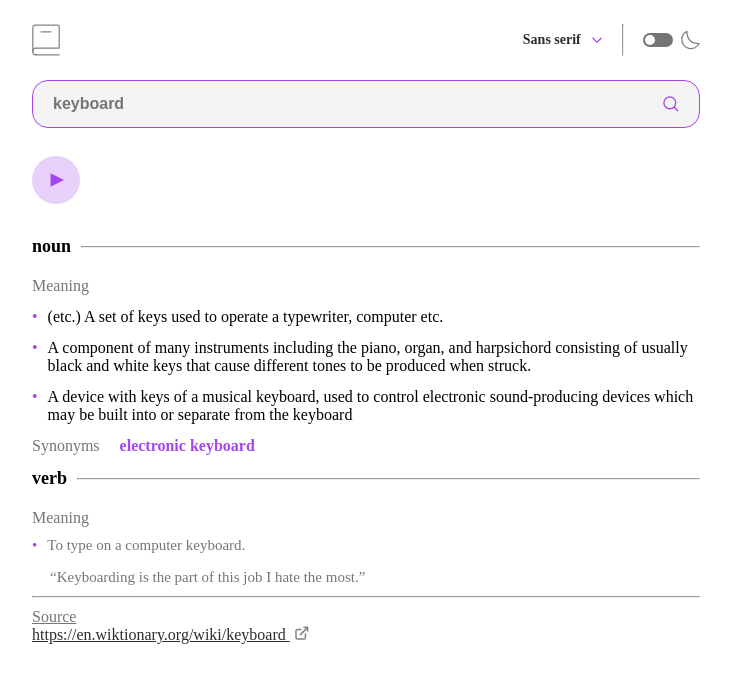
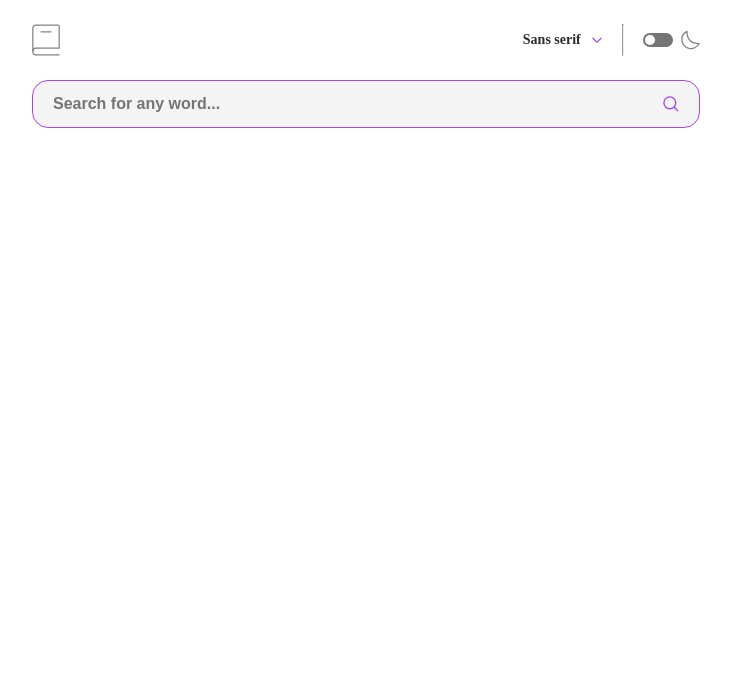
Before and after one commit to RhodyArthur/Dictionary-App, an Angular app in the folder dictionary-app/: page / in a window 1280 px wide. Shown: the top 682 px of the page, without its empty margins (248-979 px from the left). Built offline with nearby package versions, Linux system fonts and the light colour scheme.

Commit message:
word meanings completed

```diff
--- a/dictionary-app/angular.json
+++ b/dictionary-app/angular.json
@@ -96,5 +96,8 @@
         }
       }
     }
+  },
+  "cli": {
+    "analytics": false
   }
 }
--- a/dictionary-app/src/app/app.component.html
+++ b/dictionary-app/src/app/app.component.html
@@ -1,5 +1,18 @@
 <div  class="main-container">
   <app-header (toggleThemeEvent)="toggleTheme()"></app-header>
   <app-search (searchResult)="handleSearchResult($event)"></app-search>
-  <app-word-details [data]="searchResult"></app-word-details>
+  <!-- conditionally render data or no results -->
+   @if(searchResult && searchResult.length > 0){
+     <app-word-details [data]="searchResult"></app-word-details>
+   }
+   @else {
+
+   }
+   <!-- <div *ngIf="searchResult && searchResult.length > 0; else noResults">
+    <app-word-details [data]="searchResult"></app-word-details>
+  </div> -->
+
+  <ng-template #noResults>
+    <p>No meaning found.</p>
+  </ng-template>
 </div>
--- a/dictionary-app/src/app/app.component.ts
+++ b/dictionary-app/src/app/app.component.ts
@@ -6,18 +6,21 @@ import { WordDetailsComponent } from "./word-details/word-details.component";
 import { ThemeserviceService } from './services/themeservice.service';
 import { FormsModule } from '@angular/forms';
 import { response } from './interfaces/response.interface';
+import { CommonModule } from '@angular/common';
 
 @Component({
   selector: 'app-root',
   standalone: true,
   imports: [RouterOutlet, HeaderComponent, SearchComponent, WordDetailsComponent,
-    FormsModule
+    FormsModule,
+    CommonModule
   ],
   templateUrl: './app.component.html',
   styleUrl: './app.component.css'
 })
 export class AppComponent {
   title = 'dictionary-app';
+  searchResult:response[] = []
 
   constructor (private themeService: ThemeserviceService){}
 
@@ -25,11 +28,7 @@ export class AppComponent {
     this.themeService.toggleDarkMode();
   }
 
-  searchResult!:response[]
   handleSearchResult(meaning:response[]) {
     this.searchResult = meaning;
-    console.log('in app comp, def meaning: ', this.searchResult[0].word)
-    // console.log('Received search results:', this.searchResult[0].word);
-    // Handle data as needed
   }
 }
--- a/dictionary-app/src/app/search/search.component.css
+++ b/dictionary-app/src/app/search/search.component.css
@@ -27,6 +27,14 @@ svg {
 }
 
 
+.error-outline{
+    border: 1px solid var(--error-color);
+}
+
+.error {
+    color: var(--error-color);
+    margin: 3px 24px;
+}
 /*
 ======================
 HOVER EFFECTS
--- a/dictionary-app/src/app/search/search.component.html
+++ b/dictionary-app/src/app/search/search.component.html
@@ -1,5 +1,9 @@
-<div class="search__content">
-    <input type="text" name="search" id="search" placeholder="keyboard" [(ngModel)]="searchTerm">
+<div class="search__content" [ngClass]="{'error-outline':showErrorMsg}">
+
+    <input type="text" name="search" id="search" placeholder="Search for any word..." [(ngModel)]="searchTerm" (keyup.enter)="searchWord()">
     <svg xmlns="http://www.w3.org/2000/svg" width="16" height="16" viewBox="0 0 18 18" (click)="searchWord()">
         <path fill="none" stroke="#A445ED" stroke-linecap="round" stroke-linejoin="round" stroke-width="1.5" d="m12.663 12.663 3.887 3.887M1 7.664a6.665 6.665 0 1 0 13.33 0 6.665 6.665 0 0 0-13.33 0Z"/></svg>
-</div>
+    </div>
+    @if(showErrorMsg){
+        <p class="error">Whoops, can't be empty...</p>
+    }
--- a/dictionary-app/src/app/search/search.component.ts
+++ b/dictionary-app/src/app/search/search.component.ts
@@ -4,11 +4,14 @@ import { FormsModule } from '@angular/forms';
 import { error } from 'console';
 import { response } from '../interfaces/response.interface';
 import { catchError, of } from 'rxjs';
+import { CommonModule } from '@angular/common';
 
 @Component({
   selector: 'app-search',
   standalone: true,
-  imports: [FormsModule],
+  imports: [FormsModule,
+    CommonModule
+  ],
   templateUrl: './search.component.html',
   styleUrl: './search.component.css'
 })
@@ -18,8 +21,9 @@ export class SearchComponent implements OnInit{
 
   constructor(private apiService: ApiService) {}
 
-  searchTerm: string = ''
-
+  searchTerm: string = '';
+  // display error message
+  showErrorMsg:boolean = false;
 
   @Output()
   searchResult = new EventEmitter<any>();
@@ -30,9 +34,11 @@ export class SearchComponent implements OnInit{
   searchWord(){
     // validating input field
     if (!this.searchTerm.trim()){
-      console.log('please enter a value')
+      this.showErrorMsg = true;
       return;
     }
+
+    this.showErrorMsg = false;
     this.apiService.fetchDefinition(this.searchTerm.trim())
     .pipe(catchError(error => {
       console.error('Error fetching data:', error);
@@ -41,7 +47,10 @@ export class SearchComponent implements OnInit{
     .subscribe(data => {
       console.log(data)
       this.searchResult.emit(data)
+      this.searchTerm = ''
     })
+
+
   }
 
 }
--- a/dictionary-app/src/app/word-details/word-details.component.css
+++ b/dictionary-app/src/app/word-details/word-details.component.css
@@ -78,12 +78,14 @@ ul {
     gap: 20px;
     margin-inline: 24px;
     margin-bottom: 13px;
+    flex-wrap: wrap;
+    width: 87%;
 }
 .synonyms{
     font-size: 16px;
     color: var(--text-color);
 }
-.keyboard {
+.synonym{
     color: var(--active-color);
     font-size: 16px;
     font-weight: 600;
@@ -130,3 +132,21 @@ a {
     color: var(--text-inputColor);
     margin-right: 5px;
 }
+
+/*
+===================
+HOVER EFFECTS
+=================== */
+  .play-btn:hover g circle {
+    fill: var(--active-color);
+    opacity: 0.9;
+  }
+
+  .play-btn:hover g path {
+    fill: var(--white);
+  }
+
+  .synonym:hover {
+    text-decoration: underline;
+    cursor: pointer;
+  }
--- a/dictionary-app/src/app/word-details/word-details.component.html
+++ b/dictionary-app/src/app/word-details/word-details.component.html
@@ -1,39 +1,35 @@
+@if(data){
 <div class="audio-container">
-    <div class="word-container" *ngIf="data">
-        <!-- <p class="word">keyboard</p> -->
+    <div class="word-container">
         <p class="word">{{data[0].word}}</p>
-        <p class="phonics">{{data[0].phonetic}}</p>
+
+        @if(!data[0].phonetic){
+            <p class="phonics">{{data[0].phonetics[1].text}}</p>
+        }
+        @else {
+            <p class="phonics">{{data[0].phonetic}}</p>
+        }
     </div>
-    <div class="play-btn">
-        <svg xmlns="http://www.w3.org/2000/svg" width="48" height="48" viewBox="0 0 75 75"><g fill="#A445ED" fill-rule="evenodd"><circle cx="37.5" cy="37.5" r="37.5" opacity=".25"/>
+    <div>
+        <svg xmlns="http://www.w3.org/2000/svg" width="48" height="48" viewBox="0 0 75 75" (click)="playAudio()" class="play-btn">
+            <g fill="#A445ED" fill-rule="evenodd"><circle cx="37.5" cy="37.5" r="37.5" opacity=".25"/>
             <path d="M29 27v21l21-10.5z"/></g></svg>
     </div>
 </div>
 
 
 <div class="noun-container">
-    <p class="noun">noun </p>
+    <p class="noun">{{data[0].meanings[0].partOfSpeech}} </p>
     <hr>
 </div>
 <p class="meaning">Meaning</p>
 <div class="meaning-container">
-<ul>
-    <div>
-        <li class="word-meaning">(etc.) A set of keys used to operate a typewriter, computer etc.</li>
-    </div>
-
-    <div>
-        <li class="word-meaning">A component of many instruments including the piano, organ,
-             and harpsichord consisting of usually black and white keys that cause different tones to be produced when struck.</li>
-    </div>
-
-    <div>
-        <li class="word-meaning">
-            A device with keys of a musical keyboard,
-             used to control electronic sound-producing devices which may be built into or separate from the keyboard
-        </li>
-    </div>
-
+    <ul>
+    @for (definition of data[0].meanings[0].definitions; track $index) {
+        <div>
+            <li class="word-meaning">{{definition.definition}}</li>
+        </div>
+    }
 </ul>
 </div>
 
@@ -41,12 +37,15 @@
 <!-- synonyms -->
  <div class="synonyms-container">
     <p class="synonyms">Synonyms</p>
-    <p class="keyboard">electronic keyboard</p>
+    @for (item of data[0].meanings[0].synonyms; track $index) {
+    <p class="synonym">{{item}}</p>
+    }
  </div>
 
  <div class="verb-container">
+    @if (data[0].meanings[0].partOfSpeech === 'verb') {}
     <div class="noun-container">
-        <p class="noun">verb </p>
+        <p class="noun">{{data[0].meanings[0].partOfSpeech}} </p>
         <hr>
     </div>
 
@@ -59,7 +58,11 @@
                 </ul>
             </div>
             <div class="example">
-                <p>“Keyboarding is the part of this job I hate the most.”</p>
+                @for (definition of data[0].meanings[0].definitions; track $index) {
+                    @if (definition.example) {
+                        <p>"{{definition.example}}"</p>
+                    }
+                }
             </div>
         </div>
     </div>
@@ -67,7 +70,9 @@
  <hr class="bar">
  <div class="source">
     <p>Source</p>
-    <a href="">https://en.wiktionary.org/wiki/keyboard
+    <a href="" target="_blank">{{data[0].sourceUrls}}
     </a>
-    <svg xmlns="http://www.w3.org/2000/svg" width="14" height="14" viewBox="0 0 14 14"><path fill="none" stroke="#838383" stroke-linecap="round" stroke-linejoin="round" stroke-width="1.5" d="M6.09 3.545H2.456A1.455 1.455 0 0 0 1 5v6.545A1.455 1.455 0 0 0 2.455 13H9a1.455 1.455 0 0 0 1.455-1.455V7.91m-5.091.727 7.272-7.272m0 0H9m3.636 0V5"/></svg>
+    <svg xmlns="http://www.w3.org/2000/svg" width="14" height="14" viewBox="0 0 14 14" (click)="copyLink()">
+        <path fill="none" stroke="#838383" stroke-linecap="round" stroke-linejoin="round" stroke-width="1.5" d="M6.09 3.545H2.456A1.455 1.455 0 0 0 1 5v6.545A1.455 1.455 0 0 0 2.455 13H9a1.455 1.455 0 0 0 1.455-1.455V7.91m-5.091.727 7.272-7.272m0 0H9m3.636 0V5"/></svg>
  </div>
+}
--- a/dictionary-app/src/app/word-details/word-details.component.ts
+++ b/dictionary-app/src/app/word-details/word-details.component.ts
@@ -14,7 +14,26 @@ import { CommonModule } from '@angular/common';
 export class WordDetailsComponent {
   constructor(private apiService: ApiService){}
 
-// @Input() data: string =''
 @Input() data!:response[]
 
+
+// word pronounciation
+playAudio() {
+  const phonetics = this.data?.[0]?.phonetics;
+  if (phonetics && phonetics.length > 0) {
+    const phoneticWithAudio = phonetics.find(p => p.audio);
+    if (phoneticWithAudio) {
+      const audio = new Audio(phoneticWithAudio.audio);
+      audio.play();
+    } else {
+      console.error('No audio URL found');
+    }
+  } else {
+    console.error('Phonetics data not found');
+  }
 }
+
+copyLink(){
+  navigator.clipboard.writeText(this.data[0].sourceUrls[0])
+}
+}
```
